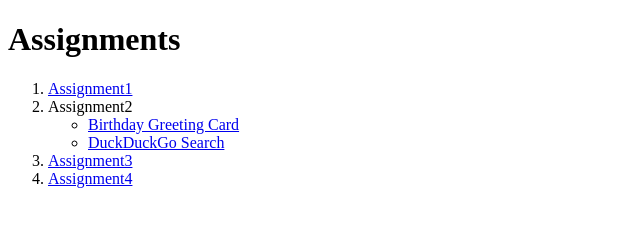
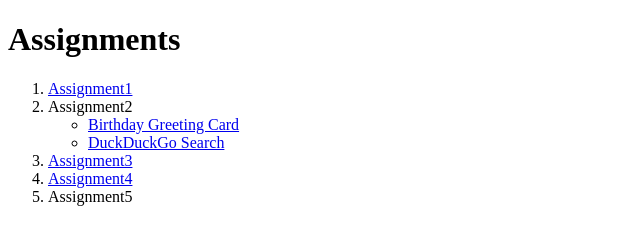
Before and after one commit to dsilva-v/supraja2710.github.io, a plain HTML site: page index.html in a window 1280 px wide. Shown: the whole page, without its empty margins (0-640 px from the left). Drawn offline with Linux system fonts and the light colour scheme.

Commit message:
Update index.html

```diff
--- a/index.html
+++ b/index.html
@@ -13,6 +13,7 @@
     </li>
      <li><a href="new.html">Assignment3</a></li>
      <li><a href="https://unleisured-precauti.000webhostapp.com/">Assignment4</a></li>
+     <li><a hef="http://vkoppisetty1.freecluster.eu/newcal_sup/login.php">Assignment5</a></li>
    </ol>
   </body>
 </html>
```
